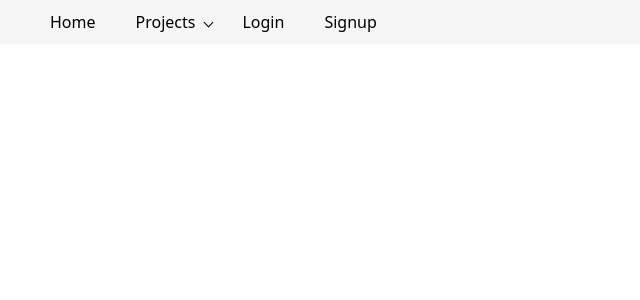
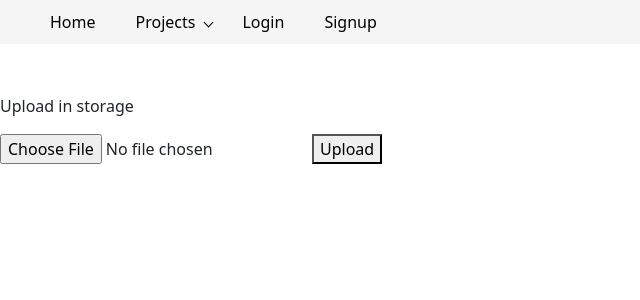
Before and after one commit to MasterJameson/NewPortfolio, a React (Create React App) app: page /cornsite in a window 1280 px wide. Shown: the top 300 px of the page, without its empty margins (0-640 px from the left). Built offline with nearby package versions, Linux system fonts and the light colour scheme.

Commit message:
firebase configuration

```diff
--- a/src/App.tsx
+++ b/src/App.tsx
@@ -16,6 +16,7 @@ import { createTheme, ThemeProvider } from '@mui/material';
 import Tictactoe from './Tables/Tictactoe/Tictactoe';
 import ProductView from './Ecom/ProductList';
 import ProductItem from './Ecom/ProductItem';
+import CornSite from './CornSite';
 
 const theme = createTheme()
 
@@ -38,6 +39,7 @@ function App() {
               <Route path="/tictactoe" element={<Tictactoe />} />
               <Route path="/ecommerce" element={<ProductView />} />
               <Route path="/product-item" element={<ProductItem />} />
+              <Route path="/cornsite" element={<CornSite />} />
             </Routes>
           </BrowserRouter>
         </ThemeProvider>
--- /dev/null
+++ b/src/CornSite/UploadVid.js
@@ -0,0 +1,57 @@
+import React, { useState } from 'react'
+import { storage } from '../firebase/storage'
+import _ from 'lodash'
+import { colRef } from '../firebase/firestore'
+import {
+  getDocs, query, where,
+} from 'firebase/firestore'
+import { getDownloadURL, ref, uploadBytesResumable } from 'firebase/storage'
+
+function UploadVid() {
+
+  const [file, setFile] = useState()
+  const [progress, setprogress] = useState()
+
+
+  const handleChange = (e) => {
+    if (e.target.files[0]) setFile(e.target.files[0])
+
+  }
+
+  console.log(file)
+  const handleUpload = (e) => {
+    e.preventDefault()
+    if (!file) return
+    const storageRef = ref(storage, `/video/onlyfans/Yui${file.name}`)
+    const uploadFile = uploadBytesResumable(storageRef, file)
+    uploadFile.on('state_changed', (snapshot) => {
+      const progress = Math.round((snapshot.bytesTransferred / snapshot.totalBytes) * 100)
+      setprogress(progress)
+    }, (error) => console.log('error', error), getDownloadURL(uploadFile.snapshot.ref).then(url => console.log('url', url)))
+
+  }
+
+
+  // const q = query(colRef, where("tags", "array-contains", "massage"))
+
+  // getDocs(q).then((snapshot) => {
+  //   let data: any[] = []
+  //   snapshot.docs.forEach(doc => {
+  //     data.push({ ...doc.data(), id: doc.id })
+  //   })
+  //   console.log('data', data)
+  // })
+
+
+
+
+  return (
+    <>
+      <input type="file" accept="video/mp4,video/x-m4v,video/*" onChange={val => handleChange(val)} />
+      <button onClick={e => handleUpload(e)}>Upload</button>
+      <p>{progress}</p>
+    </>
+  )
+}
+
+export default UploadVid
--- /dev/null
+++ b/src/CornSite/index.tsx
@@ -0,0 +1,20 @@
+import { ref } from 'firebase/storage'
+import React from 'react'
+import { storage } from '../firebase/storage'
+import UploadVid from './UploadVid'
+
+function CornSite() {
+
+
+
+
+  return (
+    <>
+      <p>Upload in storage</p>
+      <UploadVid />
+
+    </>
+  )
+}
+
+export default CornSite
--- a/src/Home/LandingPage.tsx
+++ b/src/Home/LandingPage.tsx
@@ -2,7 +2,9 @@ import _ from "lodash"
 import React, { useEffect } from "react"
 import { useDispatch, useSelector } from "react-redux"
 import { getProductList } from "../redux/actions/ProductList"
+// import getData from "../firebase/firestore"
 import getActiveUser from "./getActiveUse"
+
 
 
 const LandingPage = () => {
@@ -16,6 +18,7 @@ const LandingPage = () => {
 
 
   const user = getActiveUser()
+
 
   // let promiseFunc = () => {
   //   let a = 4 + 2
@@ -34,6 +37,7 @@ const LandingPage = () => {
   //   console.log(error)
   // })
 
+
   console.log(personList)
 
   return (
--- a/src/Nav/Navigation.tsx
+++ b/src/Nav/Navigation.tsx
@@ -174,6 +174,7 @@ export const Nav = () => {
                     <Link to={'waether-app'} className={classes.dropDownAnchor}>WeartherApp</Link>
                     <Link to={'tictactoe'} className={classes.dropDownAnchor}>Tic-tac-toe</Link>
                     <Link to={'ecommerce'} className={classes.dropDownAnchor}>E-commerce</Link>
+                    <Link to={'cornsite'} className={classes.dropDownAnchor}>CornSite</Link>
                   </div>
                 }
               </div>
--- /dev/null
+++ b/src/firebase/firebase.js
@@ -0,0 +1,16 @@
+import { initializeApp } from 'firebase/app'
+import 'firebase/storage'
+
+
+const firebaseConfig = {
+  apiKey: "AIzaSyBr6MrgJVm6zTbRDi6aXk_sev8SR03Rrfs",
+  authDomain: "jbag-project.firebaseapp.com",
+  databaseURL: "https://jbag-project-default-rtdb.asia-southeast1.firebasedatabase.app",
+  projectId: "jbag-project",
+  storageBucket: "jbag-project.appspot.com",
+  messagingSenderId: "695375012814",
+  appId: "1:695375012814:web:827de276a1926331b4019f",
+  measurementId: "G-KZRGRTN7SN"
+};
+
+export const app = initializeApp(firebaseConfig)
--- /dev/null
+++ b/src/firebase/firestore.js
@@ -0,0 +1,31 @@
+import { initializeApp } from 'firebase/app'
+import {
+  getFirestore,
+  collection,
+  getDocs, query, where,
+} from 'firebase/firestore'
+import { app } from './firebase'
+
+// const getData = () => {
+
+//   // For Firebase JS SDK v7.20.0 and later, measurementId is optional
+//   app
+
+const db = getFirestore()
+
+export const colRef = collection(db, 'Video')
+
+//   const q = query(colRef, where("tags", "array-contains", "massage"))
+
+//   getDocs(q).then((snapshot) => {
+//     let data = []
+//     snapshot.docs.forEach(doc => {
+//       data.push({ ...doc.data(), id: doc.id })
+//     })
+//     console.log('data', data)
+//   })
+
+
+// }
+
+// export default getData
--- /dev/null
+++ b/src/firebase/storage.js
@@ -0,0 +1,7 @@
+
+import 'firebase/storage'
+import { getStorage } from 'firebase/storage'
+import { app } from './firebase'
+
+
+export const storage = getStorage(app)
--- a/src/index.tsx
+++ b/src/index.tsx
@@ -1,17 +1,13 @@
 import React from 'react';
-import ReactDOM from 'react-dom/client';
 import './index.css';
 import App from './App';
 import 'bootstrap/dist/css/bootstrap.min.css';
+import { createRoot } from 'react-dom/client';
 
-const root = ReactDOM.createRoot(
-  document.getElementById("root") as HTMLDivElement
-);
+const container = document.getElementById('root');
+const root = createRoot(container!);
 root.render(
   <React.StrictMode>
     <App />
-  </React.StrictMode>);
-
-// If you want to start measuring performance in your app, pass a function
-// to log results (for example: reportWebVitals(console.log))
-// or send to an analytics endpoint. Learn more: https://bit.ly/CRA-vitals
+  </React.StrictMode>
+);
--- a/src/redux/actions/LoginAction.tsx
+++ b/src/redux/actions/LoginAction.tsx
@@ -7,7 +7,7 @@ export const postLogAcc = (payload: any) => (dispatch: any) => {
   fetch(url, {
     method: "POST",
     headers: { 'Content-Type': 'application/json' },
-    body: JSON.stringify(payload)
+    body: JSON.stringify(payload),
   }).then(response => response.json().then(data => {
     localStorage.setItem("userAcc", JSON.stringify(data))
     dispatch({
```
Also changed, not shown: package.json (+5 -4 lines), 2 other files (tests, documents, lock files or other folders).
